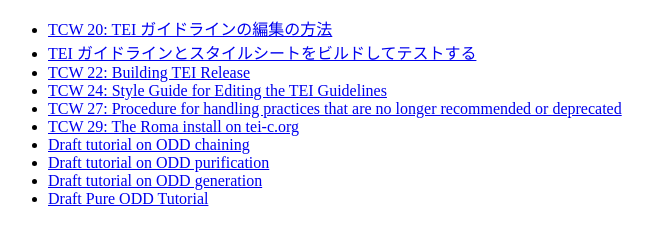
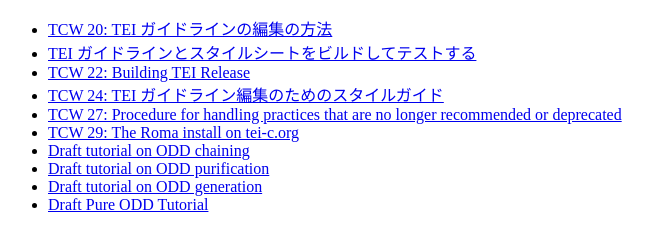
Before and after one commit to muranamihdk/TCW-ja, a plain HTML site: page index.html in a window 1280 px wide. Shown: the whole page, without its empty margins (0-652 px from the left). Drawn offline with Linux system fonts and the light colour scheme.

Commit message:
modified index.html

```diff
--- a/index.html
+++ b/index.html
@@ -10,7 +10,7 @@
         <li><a href="tcw20.html">TCW 20: TEI ガイドラインの編集の方法</a></li>
         <li><a href="testing_and_building.html">TEI ガイドラインとスタイルシートをビルドしてテストする</a></li>
         <li><a href="tcw22.html">TCW 22: Building TEI Release</a></li>
-        <li><a href="tcw24.html">TCW 24: Style Guide for Editing the TEI Guidelines</a></li>
+        <li><a href="tcw24.html">TCW 24: TEI ガイドライン編集のためのスタイルガイド</a></li>
         <li><a href="tcw27.html">TCW 27: Procedure for handling practices that are no longer recommended or deprecated</a></li>
         <li><a href="tcw29.html">TCW 29: The Roma install on tei-c.org</a></li>
         <li><a href="howtoChain.html">Draft tutorial on ODD chaining</a></li>
```
